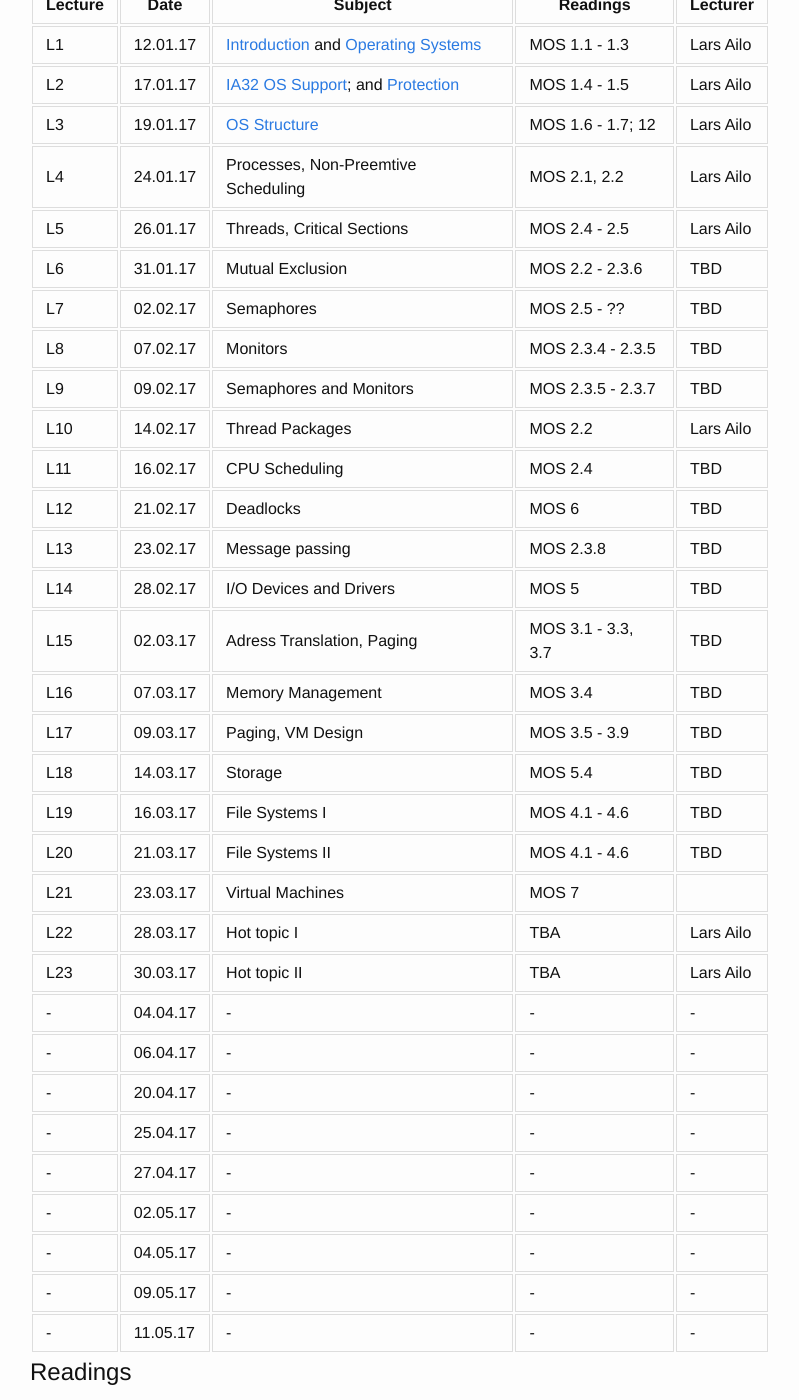
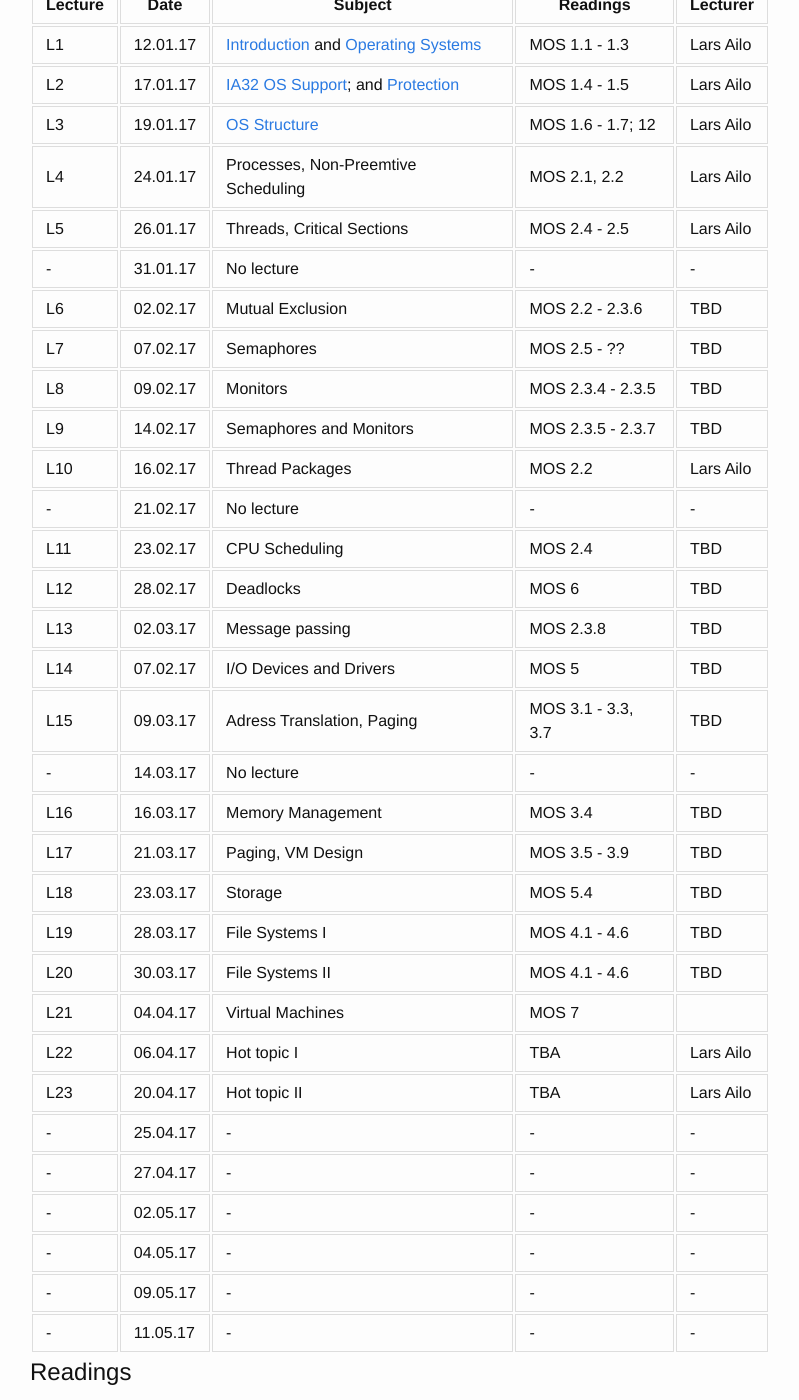
Before and after one commit to uit-inf-2201-s17/uit-inf-2201-s17.github.io, a Jekyll site: the page built from index.md, in a window 1280 px wide and 1400 px high, scrolled down 882 px. Shown: the whole window, without its empty margins (240-1039 px from the left). Built offline with Jekyll 4.4.1, drawn with Linux system fonts in a browser that asks for light colours; some of the changed text lies outside the part shown.

Commit message:
Updated lecture plan: no lectures day before handin
Updated assignment plan: 3 weeks for P3

```diff
--- a/index.md
+++ b/index.md
@@ -41,27 +41,27 @@ Refer to the lecture and mandatory assignment plan, and e-mails, for which room
 | L3  | 19.01.17 | [OS Structure](lectures/03 - OS Structure.pdf) | MOS 1.6 - 1.7; 12 | Lars Ailo |
 | L4  | 24.01.17 | Processes, Non-Preemtive Scheduling | MOS 2.1, 2.2 | Lars Ailo |
 | L5  | 26.01.17 | Threads, Critical Sections | MOS 2.4 - 2.5 | Lars Ailo |
-| L6  | 31.01.17 | Mutual Exclusion | MOS 2.2 - 2.3.6 | TBD |
-| L7  | 02.02.17 | Semaphores | MOS 2.5 - ?? | TBD |
-| L8  | 07.02.17 | Monitors   | MOS 2.3.4 - 2.3.5 | TBD |
-| L9  | 09.02.17 | Semaphores and Monitors | MOS 2.3.5 - 2.3.7 | TBD |
-| L10 | 14.02.17 | Thread Packages | MOS 2.2 | Lars Ailo |
-| L11 | 16.02.17 | CPU Scheduling | MOS 2.4 | TBD |
-| L12 | 21.02.17 | Deadlocks | MOS 6 | TBD |
-| L13 | 23.02.17 | Message passing | MOS 2.3.8 | TBD |
-| L14 | 28.02.17 | I/O Devices and Drivers | MOS 5 | TBD |
-| L15 | 02.03.17 | Adress Translation, Paging | MOS 3.1 - 3.3, 3.7| TBD |
-| L16 | 07.03.17 | Memory Management | MOS 3.4 | TBD |
-| L17 | 09.03.17 | Paging, VM Design | MOS 3.5 - 3.9 | TBD |
-| L18 | 14.03.17 | Storage | MOS 5.4 | TBD |
-| L19 | 16.03.17 | File Systems I | MOS 4.1 - 4.6 | TBD |
-| L20 | 21.03.17 | File Systems II | MOS 4.1 - 4.6 | TBD |
-| L21 | 23.03.17 | Virtual Machines | MOS 7 | |
-| L22 | 28.03.17 | Hot topic I | TBA | Lars Ailo |
-| L23 | 30.03.17 | Hot topic II | TBA | Lars Ailo |
-| -   | 04.04.17 | - | - | - |
-| -   | 06.04.17 | - | - | - |
-| -   | 20.04.17 | - | - | - |
+| -   | 31.01.17 | No lecture | - | - |
+| L6  | 02.02.17 | Mutual Exclusion | MOS 2.2 - 2.3.6 | TBD |
+| L7  | 07.02.17 | Semaphores | MOS 2.5 - ?? | TBD |
+| L8  | 09.02.17 | Monitors   | MOS 2.3.4 - 2.3.5 | TBD |
+| L9  | 14.02.17 | Semaphores and Monitors | MOS 2.3.5 - 2.3.7 | TBD |
+| L10 | 16.02.17 | Thread Packages | MOS 2.2 | Lars Ailo |
+| -   | 21.02.17 | No lecture | - | - |
+| L11 | 23.02.17 | CPU Scheduling | MOS 2.4 | TBD |
+| L12 | 28.02.17 | Deadlocks | MOS 6 | TBD |
+| L13 | 02.03.17 | Message passing | MOS 2.3.8 | TBD |
+| L14 | 07.02.17 | I/O Devices and Drivers | MOS 5 | TBD |
+| L15 | 09.03.17 | Adress Translation, Paging | MOS 3.1 - 3.3, 3.7| TBD |
+| -   | 14.03.17 | No lecture | - | - |
+| L16 | 16.03.17 | Memory Management | MOS 3.4 | TBD |
+| L17 | 21.03.17 | Paging, VM Design | MOS 3.5 - 3.9 | TBD |
+| L18 | 23.03.17 | Storage | MOS 5.4 | TBD |
+| L19 | 28.03.17 | File Systems I | MOS 4.1 - 4.6 | TBD |
+| L20 | 30.03.17 | File Systems II | MOS 4.1 - 4.6 | TBD |
+| L21 | 04.04.17 | Virtual Machines | MOS 7 | |
+| L22 | 06.04.17 | Hot topic I | TBA | Lars Ailo |
+| L23 | 20.04.17 | Hot topic II | TBA | Lars Ailo |
 | -   | 25.04.17 | - | - | - |
 | -   | 27.04.17 | - | - | - |
 | -   | 02.05.17 | - | - | - |
```
Also changed, not shown: other parts of index.md (+4 -4 lines).
